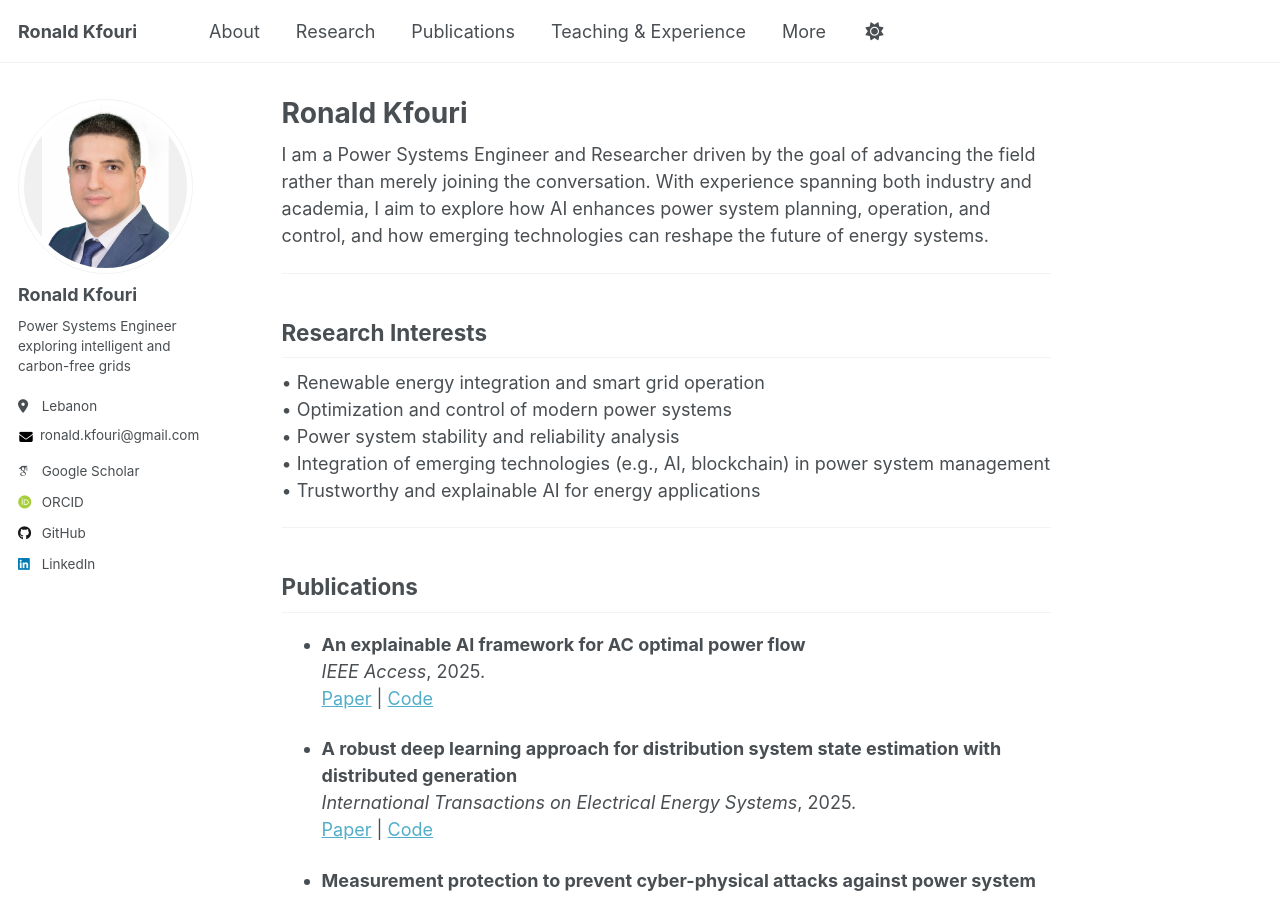
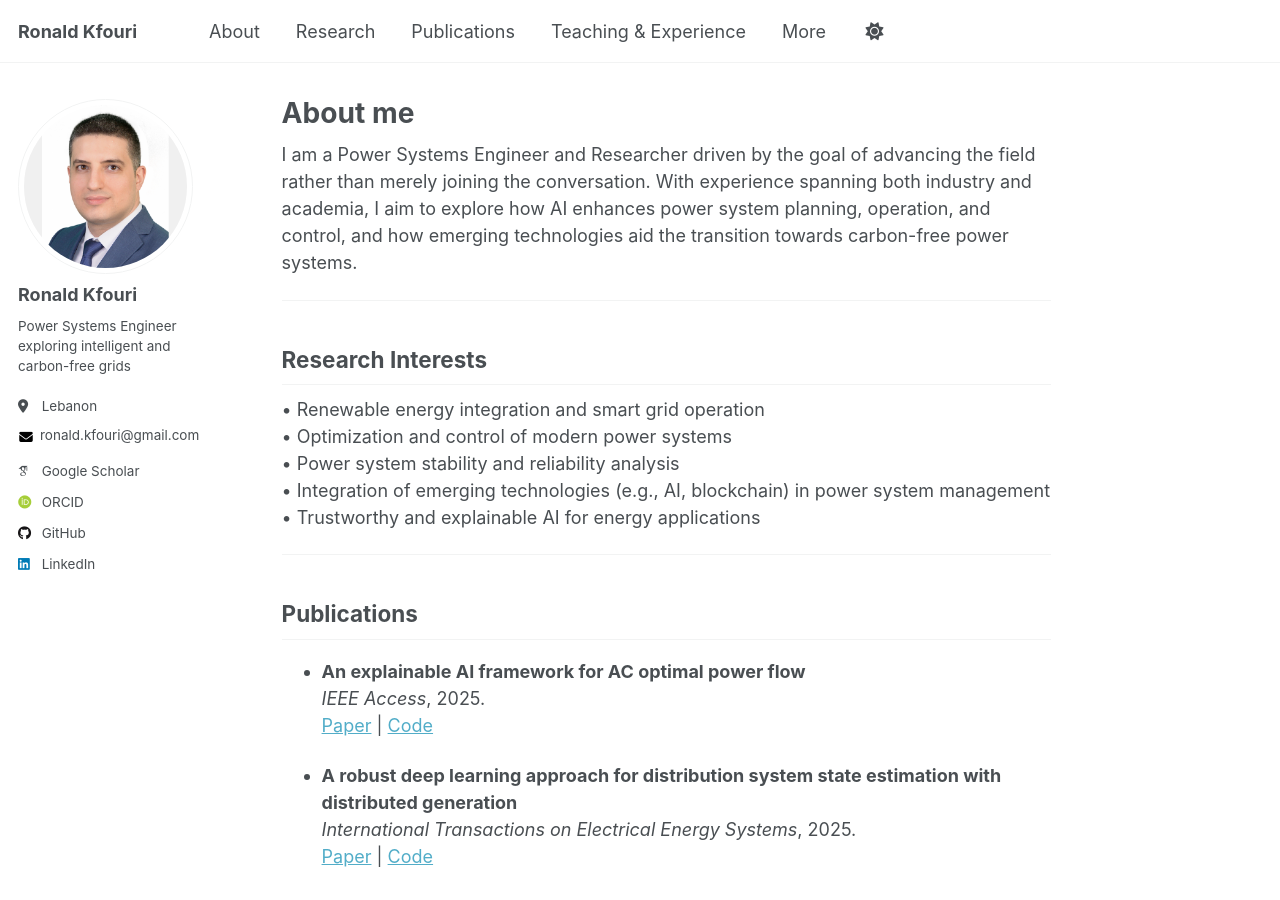
Before and after one commit to RonaldKfouri/RonaldKfouri.github.io, a Jekyll site: the page built from _pages/about.md, in a window 1280 px wide and 900 px high. Built offline with Jekyll 4.4.1, drawn with Linux system fonts in a browser that asks for light colours; some web fonts are replaced; a script that is not in the unit is left out.

Commit message:
Update about.md

```diff
--- a/_pages/about.md
+++ b/_pages/about.md
@@ -1,13 +1,13 @@
 ---
 permalink: /
-title: "Ronald Kfouri"
+title: "About me"
 author_profile: true
 redirect_from:
   - /about/
   - /about.html
 ---
 
-I am a Power Systems Engineer and Researcher driven by the goal of advancing the field rather than merely joining the conversation. With experience spanning both industry and academia, I aim to explore how AI enhances power system planning, operation, and control, and how emerging technologies can reshape the future of energy systems.
+I am a Power Systems Engineer and Researcher driven by the goal of advancing the field rather than merely joining the conversation. With experience spanning both industry and academia, I aim to explore how AI enhances power system planning, operation, and control, and how emerging technologies aid the transition towards carbon-free power systems.
 
 ---
 
```
